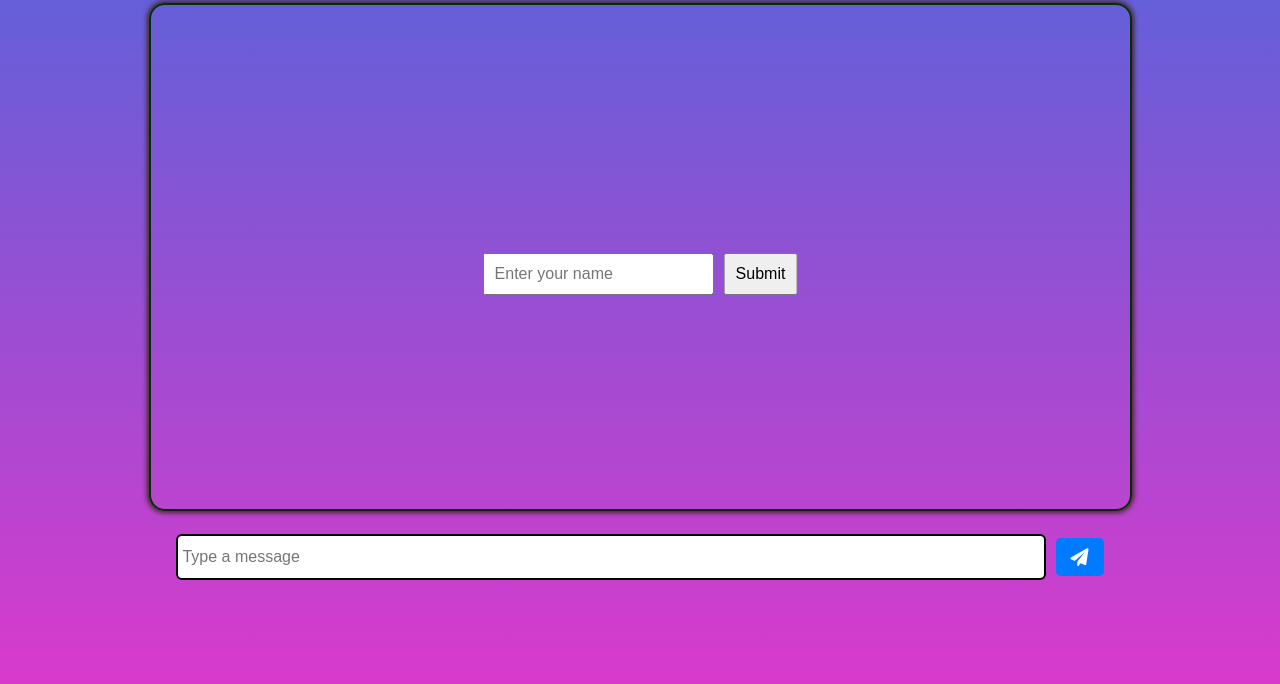
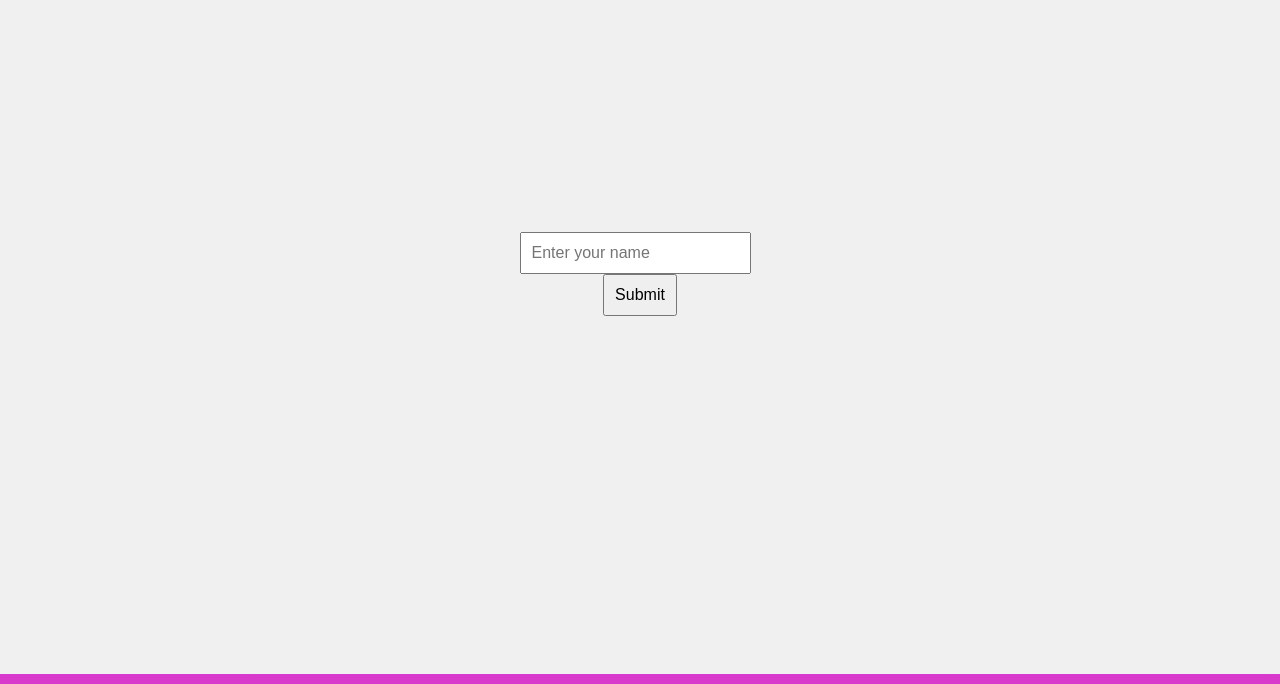
Before and after one commit to Amitmaddheshiya/liveChatAmitAppSocket.io, a website: page public/index.html in a window 1280 px wide. Shown: the part 126-810 px from the top of the page. Drawn offline with nearby package versions, Linux system fonts and the light colour scheme; no server answers.

Commit message:
add new  functionality

```diff
--- a/public/css/style.css
+++ b/public/css/style.css
@@ -9,16 +9,19 @@ body {
 }
 
 #username-container {
-    position: absolute;
-    top: 50%;
-    left: 50%;
-    transform: translate(-50%, -50%);
-    text-align: center;
+    display: flex;
+    flex-direction: column;
+    align-items: center;
+    justify-content: center;
+    width: 100%;
+    height: 100vh; /* Full height for proper centering on mobile */
+    background-color: #f0f0f0; /* Background for visibility */
 }
 
 .hidden {
-    display: none !important;
+    display: none !important; /* Use !important to force hide */
 }
+
 
 
 .logo{
--- a/public/js/client.js
+++ b/public/js/client.js
@@ -46,15 +46,16 @@ form.addEventListener("submit", (e) => {
     }
 });
 
-// Handle click event for Submit button
+// Handle click event for the Submit button
 usernameSubmit.addEventListener('click', () => {
     const username = usernameInput.value.trim();
+
     if (username) {
-        // Notify the server about the new user
+        // Emit the username to the server
         socket.emit('new-user-joined', username);
 
-        // Hide the username container
-        usernameContainer.style.display = 'none';
+        // Add the 'hidden' class to the container to hide it
+        usernameContainer.classList.add('hidden');
     } else {
         alert('Please enter a valid name');
     }
```
Also changed, not shown: public/index.html (+0 -1 lines).
